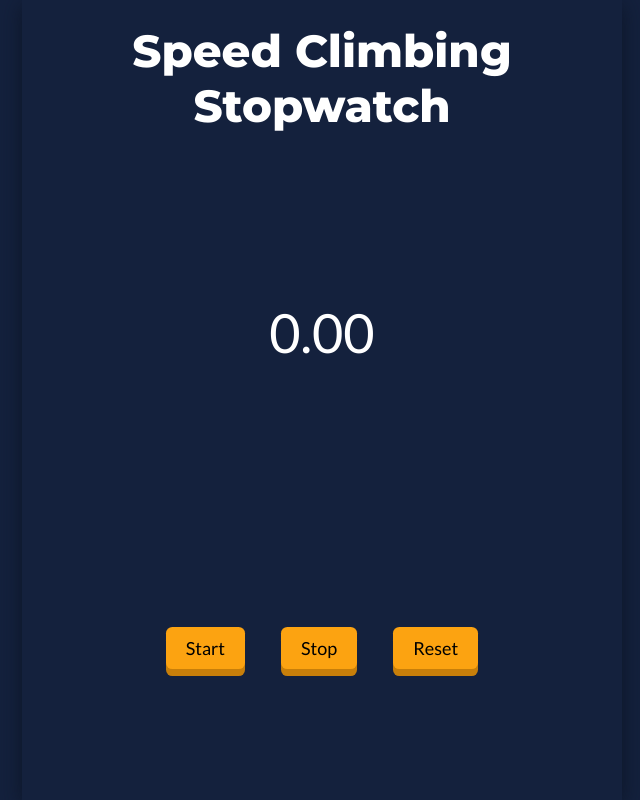
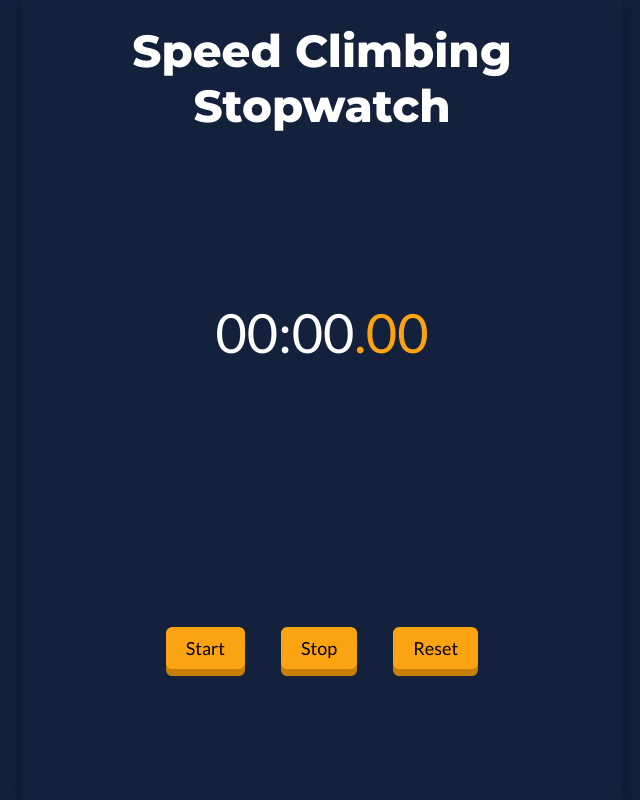
Before and after one commit to Daemon19/speed-climbing-stopwatch, a plain HTML site: page index.html in a window 1280 px wide. Shown: the whole page, without its empty margins (318-958 px from the left). Drawn offline with Linux system fonts and the light colour scheme.

Commit message:
better time formatting

```diff
--- a/script.js
+++ b/script.js
@@ -28,14 +28,34 @@ class Stopwatch {
 
         this.last_time = null;
         this.elapsed = 0;
-        this.element.innerText = "0.00";
+        this.updateTime()
     }
 
     update() {
         const current_time = Date.now();
         this.elapsed += current_time - this.last_time;
         this.last_time = current_time;
-        this.element.innerText = (this.elapsed * 0.001).toFixed(2);
+        this.updateTime()
+    }
+
+    updateTime() {
+        const totalSec = Math.floor(this.elapsed / 1000);
+        const hour = Math.floor(totalSec / 3600);
+        const min = Math.floor(totalSec / 60) % 60;
+        const sec = totalSec % 60;
+        const milli = Math.floor(this.elapsed % 1000 / 10);
+        this.element.innerHTML = (hour > 0 ? `${Stopwatch.format(hour)}:` : "")
+            .concat(`${Stopwatch.format(min)}:`)
+            .concat(`${Stopwatch.format(sec)}`)
+            .concat(`<span class='text-primary'>.${Stopwatch.format(milli)}</span>`);
+    }
+
+    static format(time) {
+        let str = time.toString();
+        if (time < 10) {
+            str = "0".concat(str);
+        }
+        return str;
     }
 }
 
--- a/style.css
+++ b/style.css
@@ -48,6 +48,10 @@ main {
     font-size: 3rem;
 }
 
+.text-primary {
+    color: var(--clr-primary);
+}
+
 .button-list {
     display: flex;
     justify-content: center;
```
